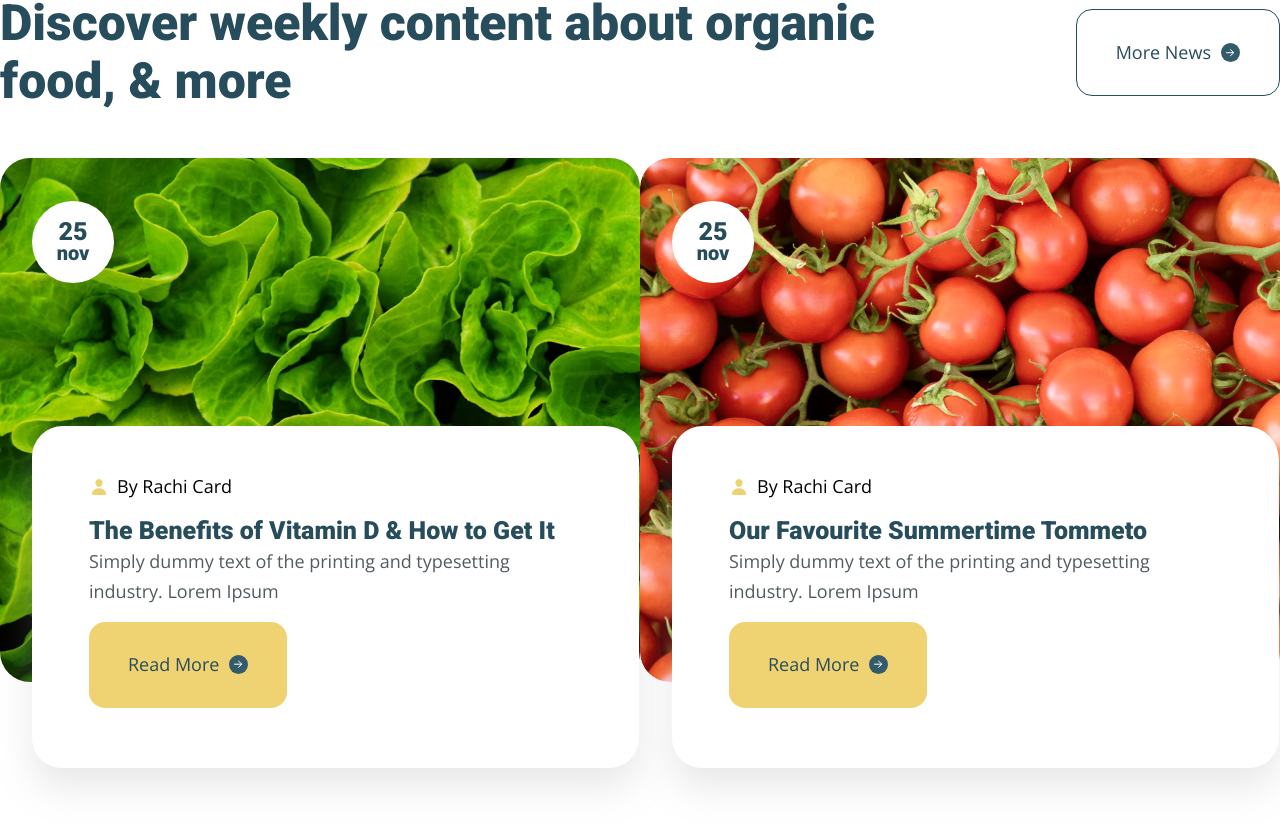
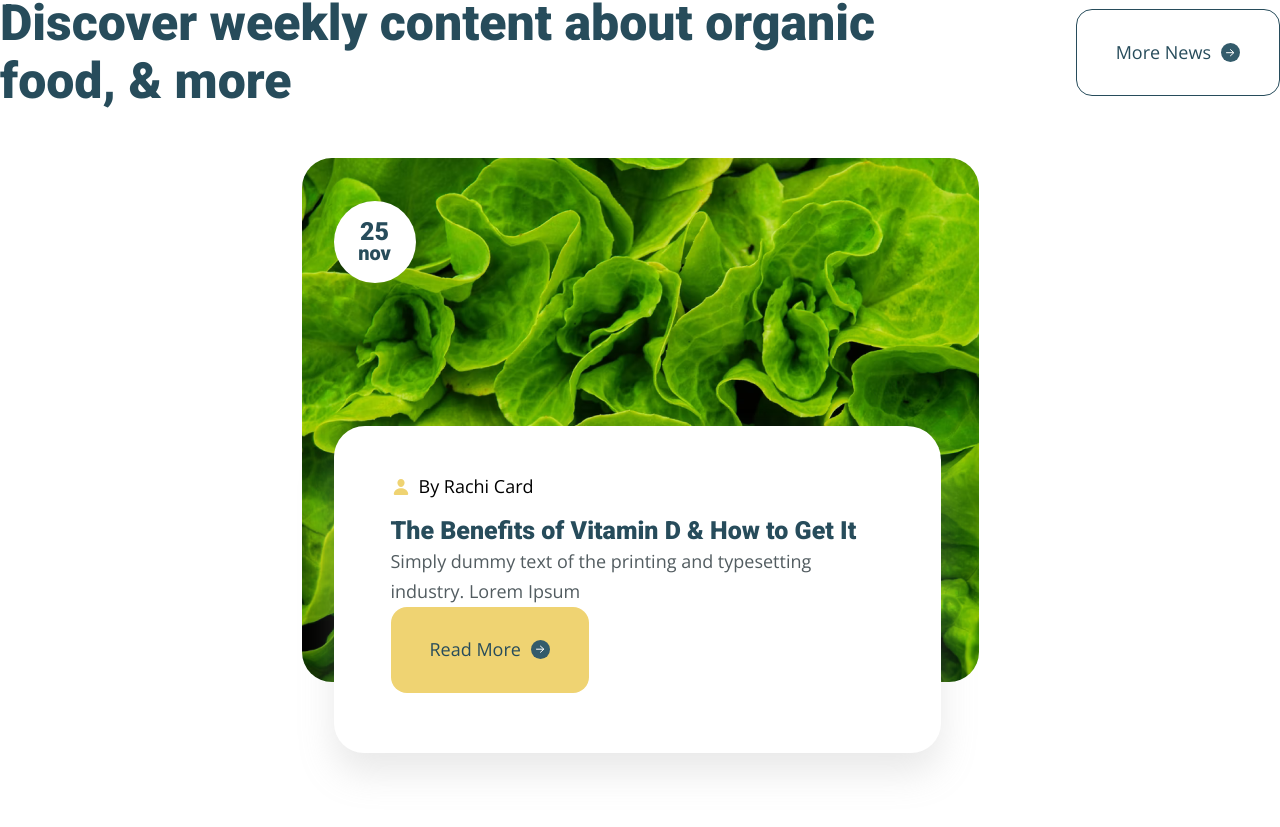
Before and after one commit to Enigma2017/shop-organic-food, a React (Vite) app: page / in a window 1280 px wide. Shown: the part 4633-5460 px from the top of the page. Built offline with nearby package versions, Linux system fonts and the light colour scheme.

Commit message:
fixed bag with adaptive

```diff
--- a/src/pages/landing/news.jsx
+++ b/src/pages/landing/news.jsx
@@ -27,7 +27,7 @@ export const NewsLanding = () => {
         </a>
       </div>
       <div className="news-lending__items">
-        <div className="news-lending__item">
+        <div className="news-lending__item salad">
           <div className="news-lending__item__img">
             <div className="news-lending__item__date">
               <p>25</p>
@@ -81,7 +81,7 @@ export const NewsLanding = () => {
             </a>
           </div>
         </div>
-        <div className="news-lending__item">
+        <div className="news-lending__item tomato">
           <div className="news-lending__item__img">
             <div className="news-lending__item__date">
               <p>25</p>
--- a/src/styles/pages/landing/_news.scss
+++ b/src/styles/pages/landing/_news.scss
@@ -8,6 +8,11 @@
         align-items: center;
         justify-content: space-between;
         margin-bottom: 48px;
+
+        @include mobile {
+            flex-direction: column;
+            text-align: center;
+        }
     }
 
     &__mark {
@@ -17,6 +22,9 @@
         color: var(--green-color);
         margin-bottom: 8rem;
 
+        @include mobile {
+            text-align: center;
+        }
     }
 
     &__title {
@@ -51,21 +59,41 @@
         font-size: 9rem;
         transition: .2s all ease-in-out;
     }
-    &__items{
-        display: flex;
-        justify-content: space-between;
+
+    &__items {
+        display: grid;
+        grid-template-columns: repeat(auto-fill, minmax(677rem, 1fr));
+        justify-content: center;
+        margin: auto;
+        gap: 10rem;
     }
-    &__item:first-child {
+
+    &__item {
         position: relative;
-        background-image: url(/public/assets/img/news/Salad.png);
         width: 677rem;
         height: 524rem;
         border-radius: 30rem;
+        margin: auto;
+        margin-bottom: 185rem;
+        @include tablet{
+            width: 577rem;
+            height: 444rem;
+        }
+        @include mobile {
+            width: 357rem;
+            height: 324rem;
+        }
+
 
         &__img {
             position: absolute;
             top: 43rem;
             left: 32rem;
+
+            @include mobile {
+                top: 33rem;
+                left: 27rem;
+            }
         }
 
         &__date {
@@ -77,6 +105,11 @@
             height: 82rem;
             border-radius: 50%;
             background: var(--white-color);
+
+            @include mobile {
+                width: 62rem;
+                height: 62rem;
+            }
         }
 
         &__date p {
@@ -102,12 +135,26 @@
             background: var(--white-color);
             box-shadow: 0 20rem 35rem 0 rgba(167, 167, 167, 0.25);
             border-radius: 31rem 34rem 30rem 30rem;
+            @include tablet{
+                max-width: 453rem;
+                left: 5rem;
+            }
+            @include mobile {
+                max-width: 233rem;
+                max-height: 180rem;
+                top: 188rem;
+                padding: 26rem 37rem 40rem 37rem;
+                left: 25rem;
+            }
 
             &__icon {
                 display: flex;
                 gap: 8rem;
                 align-items: center;
                 margin-bottom: 15rem;
+                @include mobile {
+                    margin-bottom: 7rem;
+                }
             }
 
             &__title {
@@ -116,6 +163,9 @@
                 font-weight: 800;
                 font-size: 25rem;
                 margin-bottom: 2rem;
+                @include mobile{
+                    font-size: 20rem;
+                }
             }
 
             &__desc {
@@ -124,7 +174,10 @@
                 font-weight: 400;
                 font-size: 18rem;
                 line-height: 165%;
-                margin-bottom: 15rem;
+                margin-bottom: 6;
+                @include mobile{
+                    font-size: 14rem;
+                }
             }
 
             &__btn {
@@ -133,7 +186,6 @@
                 font-weight: 700;
                 font-size: 20rem;
                 color: var(--dark-green-color);
-                transition: .2s all ease-in-out;
                 padding: 28rem 39rem;
                 background: var(--yelow-color);
                 border-radius: 16rem;
@@ -142,99 +194,18 @@
                 align-items: center;
                 gap: 10rem;
                 transition: .2s all ease-in-out;
-
-            }
-        }
-    }
-    &__item {
-        background-image: url(/public/assets/img/news/Tomato.png);
-        position: relative;
-        width: 677rem;
-        height: 524rem;
-        border-radius: 30rem;
-
-        &__img {
-            position: absolute;
-            top: 43rem;
-            left: 32rem;
-        }
-
-        &__date {
-            display: flex;
-            flex-direction: column;
-            align-items: center;
-            justify-content: center;
-            width: 82rem;
-            height: 82rem;
-            border-radius: 50%;
-            background: var(--white-color);
-        }
-
-        &__date p {
-            color: var(--dark-green-color);
-            font-family: var(--font-family);
-            font-weight: 800;
-            font-size: 25rem;
-            text-align: center;
-            line-height: 20rem;
-        }
-
-        &__date span {
-            font-size: 20rem;
-        }
-
-        &__info {
-            max-width: 493rem;
-            max-height: 330rem;
-            padding: 46rem 57rem 60rem 57rem;
-            top: 268rem;
-            left: 32rem;
-            position: absolute;
-            background: var(--white-color);
-            box-shadow: 0 20rem 35rem 0 rgba(167, 167, 167, 0.25);
-            border-radius: 31rem 34rem 30rem 30rem;
-
-            &__icon {
-                display: flex;
-                gap: 8rem;
-                align-items: center;
-                margin-bottom: 15rem;
-            }
-
-            &__title {
-                color: var(--dark-green-color);
-                font-family: var(--font-family);
-                font-weight: 800;
-                font-size: 25rem;
-                margin-bottom: 2rem;
-            }
-
-            &__desc {
-                color: var(--black-color);
-                font-family: var(--second-family);
-                font-weight: 400;
-                font-size: 18rem;
-                line-height: 165%;
-                margin-bottom: 15rem;
-            }
-
-            &__btn {
-                text-decoration: none;
-                font-family: var(--font-family);
-                font-weight: 700;
-                font-size: 20rem;
-                color: var(--dark-green-color);
-                transition: .2s all ease-in-out;
-                padding: 28rem 39rem;
-                background: var(--yelow-color);
-                border-radius: 16rem;
-                cursor: pointer;
-                display: inline-flex;
-                align-items: center;
-                gap: 10rem;
-                transition: .2s all ease-in-out;
-
+                @include mobile{
+                    padding: 8rem 14rem;
+                }
             }
         }
     }
 }
+
+.salad {
+    background: url(/public/assets/img/news/Salad.png);
+}
+
+.tomato {
+    background: url(/public/assets/img/news/Tomato.png);
+}
```
